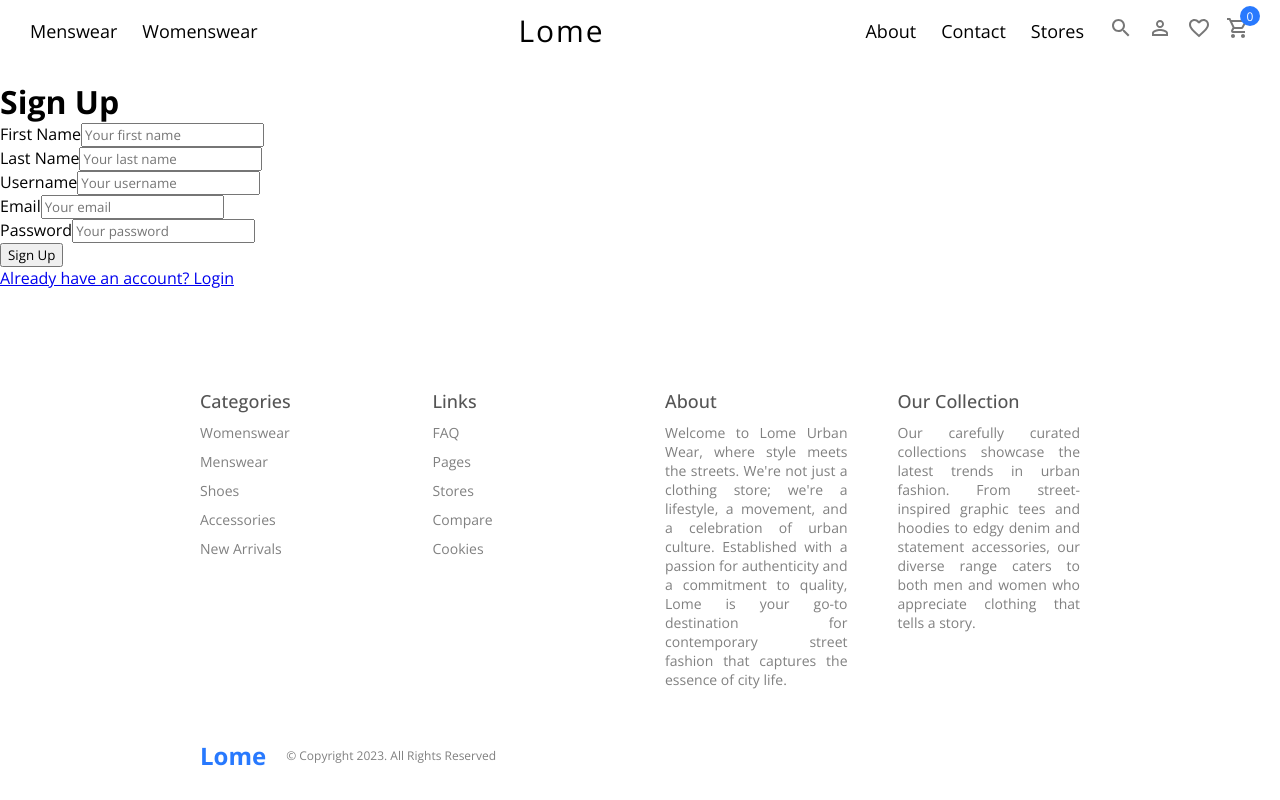
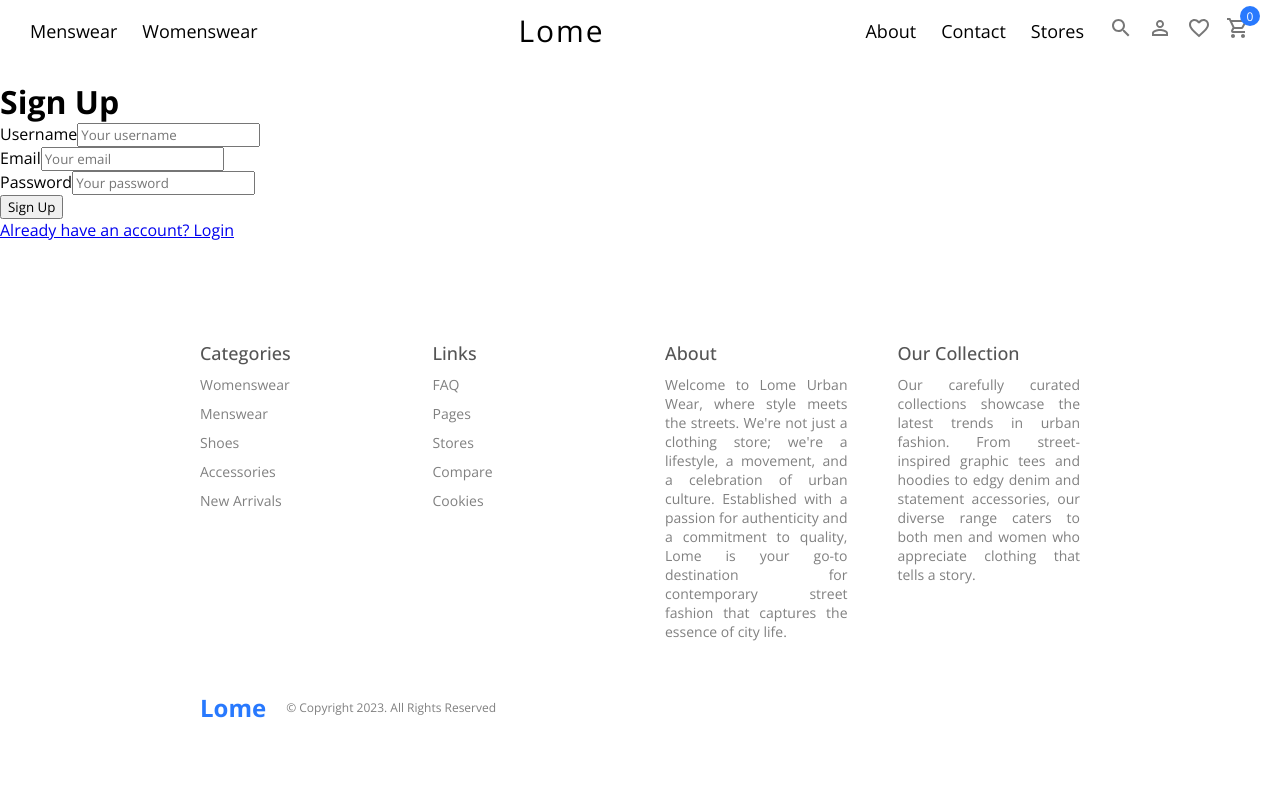
Before and after one commit to owenwar/final-project, a React (Create React App) app in the folder client/: page /signUp in a window 1280 px wide. Built offline with nearby package versions, Linux system fonts and the light colour scheme.

Commit message:
small changes

```diff
--- a/client/src/pages/Signup/Signup.jsx
+++ b/client/src/pages/Signup/Signup.jsx
@@ -1,8 +1,9 @@
-import React, { useState } from 'react';
+import React, { useEffect, useState } from 'react';
 import { Link } from 'react-router-dom';
 import './Signup.scss';
 import Auth from '../../utils/auth';
-import axios from 'axios'; // Import Axios
+import axios from 'axios';
+import { ADD_USER } from '../../utils/mutations';
 
 function Signup() {
     const [formState, setFormState] = useState({
@@ -11,16 +12,28 @@ function Signup() {
       password: '',
     });
 
+    const [loading, setLoading] = useState(false);
+
     const handleFormSubmit = async (event) => {
       event.preventDefault();
+      setLoading(true);
       try {
-      const response = await axios.post('/api/signup', formState); // Send POST request using Axios
+        const response = await axios.post('http://localhost:3001/graphql', {
+          query: ADD_USER,
+          variables: {
+            username: formState.username,
+            email: formState.email,
+            password: formState.password,
+          },
+        });
 
-      if (response.status === 200) {
-        Auth.login(response.data.token);
+        if (response.status === 200 && response.data.data.addUser.token) {
+          Auth.login(response.data.data.addUser.token);
         }
       } catch (error) {
         console.error(error);
+      } finally {
+        setLoading(false);
       }
     };
 
@@ -41,26 +54,6 @@ function Signup() {
                 </div>
                 <div className="form">
                     <form onSubmit={handleFormSubmit}>
-                        <div className="firstname">
-                            <label htmlFor="firstName">First Name</label>
-                            <input
-                                placeholder="Your first name"
-                                name="firstName"
-                                type="firstName"
-                                id="firstName"
-                                onChange={handleChange}
-                            />
-                        </div>
-                        <div className="lastname">
-                            <label htmlFor="lastName">Last Name</label>
-                            <input
-                                placeholder="Your last name"
-                                name="lastName"
-                                type="lastName"
-                                id="lastName"
-                                onChange={handleChange}
-                            />
-                        </div>
                         <div className="username">
                             <label htmlFor="username">Username</label>
                             <input
--- a/client/src/utils/mutations.js
+++ b/client/src/utils/mutations.js
@@ -7,6 +7,8 @@ export const ADD_USER = gql`
             user {
                 _id
                 username
+                email
+                password
             }
         }
     }
@@ -23,8 +25,20 @@ export const LOGIN_USER = gql`
             }
         }
     }
+`;
 
+export const SIGNUP_USER = gql`
+  mutation addUser($name: String!, $email: String!, $password: String!) {
+    addUser(name: $name, email: $email, password: $password) {
+      token
+      User {
+        _id
+        name
+      }
+    }
+  }
 `;
+
 
 export const ADD_PRODUCT = gql`
   mutation AddProduct($image: Upload!, $type: String!, $name: String!, $description: String!, $price: Float!) {
```
Lines whose indentation alone changed are shown as unchanged.
